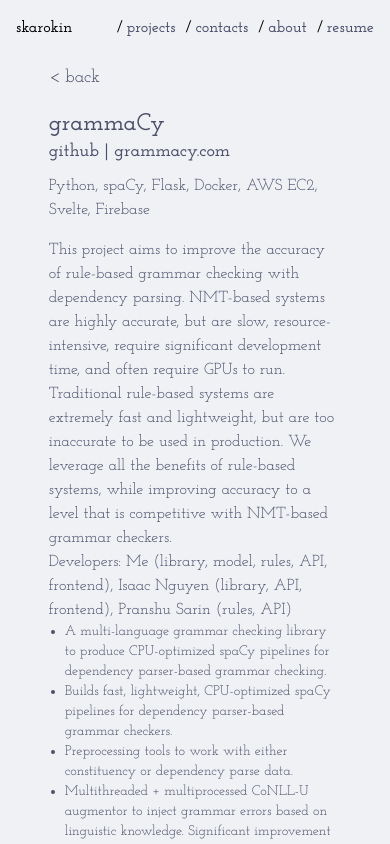
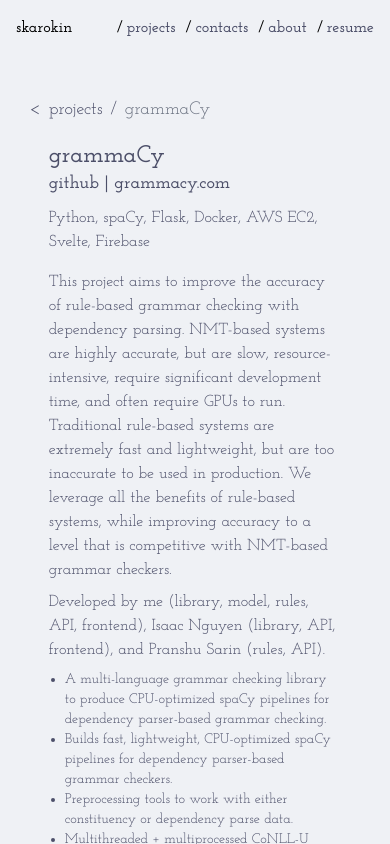
Before and after one commit to skarokin/portfolio-svelte, a SvelteKit app: page /projects/grammaCy in a window 390 px wide. Shown: the top 844 px of the page. Built offline with nearby package versions, Linux system fonts and the light colour scheme; a web font is replaced by a local one.

Commit message:
improve mobile, change card, change project back button

```diff
--- a/src/routes/about/+page.svelte
+++ b/src/routes/about/+page.svelte
@@ -1,5 +1,5 @@
 <main
-    class="text-[var(--text-main)] flex flex-col justify-center min-h-screen pt-16 sm:pt-0 w-3/4 sm:w-1/2 mx-auto font-josefin-slab"
+    class="text-[var(--text-main)] flex flex-col justify-start min-h-screen pt-24 sm:pt-32 w-3/4 sm:w-1/2 mx-auto font-josefin-slab"
 >
     <h1 class="font-semibold text-2xl sm:text-4xl -mb-0.5">
         about me
@@ -40,4 +40,53 @@
         <li>
             <span class="font-semibold">Tools/Platforms:</span> Git, Jupyter, GCP, AWS, Docker
         </li>
+    </ul>
+    <h1 class="font-semibold text-2xl sm:text-4xl -mb-0.5">
+        about this site
+    </h1>
+    <hr class="border-[var(--text-main)] w-1/2 my-4" />
+    <ul class="text-sm sm:text-base list-disc pl-4 sm:pl-8 mb-4 sm:mb-8">
+        <li>
+            Built with SvelteKit and Tailwind CSS.
+        </li>
+        <li>
+            Hosted on Firebase Hosting.
+        </li>
+        <li>
+            (Almost) zero JavaScript.
+        </li>
+        <li>
+            Inspired by the Catppuccin Latte theme.
+        </li>
+        <li>
+            Source code available on
+            <a href="https://github.com/skarokin/portfolio-svelte" target="_blank">
+                GitHub.
+            </a>
+        </li>
 </main>
+
+<style>
+    a {
+        transition: all 0.2s ease;
+        display: inline-block;
+    }
+
+    a:hover {
+        text-decoration: underline;
+    }
+
+    a::after {
+        font-family: monospace;
+        content: "\2197";
+        margin-left: 0.25em;
+        transition: all 0.2s ease;
+        display: inline-block;
+        transform-origin: center;
+    }
+
+    a:hover::after {
+        transform: translate(2px, -2px) scale(1.2);
+        color: var(--peach);
+    }
+</style>
--- a/src/routes/projects/+page.svelte
+++ b/src/routes/projects/+page.svelte
@@ -3,14 +3,14 @@
 </script>
 
 <main
-    class="text-[var(--text-main)] flex flex-col justify-center min-h-screen pt-16 sm:pt-32 w-3/4 sm:w-1/2 mx-auto font-josefin-slab"
+    class="text-[var(--text-main)] flex flex-col justify-start min-h-screen pt-24 sm:pt-32 w-3/4 sm:w-1/2 mx-auto font-josefin-slab"
 >
     <Card
         title="grammaCy"
         githubLink="https://github.com/skarokin/grammacy"
         websiteLink="https://grammacy.com/"
         description="A multi-language grammar checking library built with spaCy to build dependency parser-based grammar checkers.
-        Our English model rivals transformer-based models in accuracy with significantly decreased latency, model size, computational
+        Our English model rivals transformer-based NMT models with significantly decreased latency, model size, computational
         cost, and development time."
     />
 
--- a/src/routes/projects/MYnote.md/+page.svelte
+++ b/src/routes/projects/MYnote.md/+page.svelte
@@ -1,11 +1,20 @@
 <main
-    class="text-[var(--text-main)] flex flex-col justify-center min-h-screen pt-16 sm:pt-32 w-3/4 sm:w-1/2 mx-auto font-josefin-slab"
+    class="text-[var(--text-main)] flex flex-col justify-start min-h-screen pt-24 sm:pt-32 w-3/4 sm:w-1/2 mx-auto font-josefin-slab"
 >
-    <div class="inline-block">
-        <a href="/projects" class="inline-block text-lg sm:text-xl mb-4">
-            back
-        </a>
-    </div>
+    <nav class="text-lg sm:text-xl mb-4 sm:mb-8">
+        <ul class="list-none flex">
+            <li>
+                <a
+                    href="/projects"
+                    class="inline-block text-lg sm:text-xl mb-0"
+                >
+                    projects
+                </a>
+            </li>
+            <li class="mx-2">/</li>
+            <li class="text-gray-500" aria-current="page">MYnote.md</li>
+        </ul>
+    </nav>
 
     <h1 class="font-semibold text-2xl sm:text-4xl -mb-0.5">MYnote.md</h1>
     <h3 class="font-semibold text-lg sm:text-2xl mb-2 sm:mb-4">
@@ -16,38 +25,38 @@
     <h5 class="text-base sm:text-xl mb-4 sm:mb-8">
         JavaScript, Node, HTML, CSS
     </h5>
-    <p>A markdown note-taking app with Electron. My first ever project!</p>
+    <p class="mb-2">A markdown note-taking app with Electron. My first ever project!</p>
     <ul class="text-sm sm:text-base list-disc pl-4 sm:pl-8 mb-4 sm:mb-8">
+        <li>Supports syntax highlighting and code blocks.</li>
         <li>
-            Supports syntax highlighting and code blocks.
-        </li>
-        <li>
-            Notes are stored locally as .md files through the fs module and rendered with markdown-it.
+            Notes are stored locally as .md files through the fs module and
+            rendered with markdown-it.
         </li>
     </ul>
 </main>
 
 <style>
-    div a,
+    li a,
     h3 a {
         transition: all 0.2s ease;
         display: inline-block;
     }
 
-    div a:hover,
+    li a:hover,
     h3 a:hover {
         text-decoration: underline;
     }
 
-    div a::before {
+    li a::before {
         content: "<";
-        margin-right: 0.25rem;
+        translate: -1.25rem;
         transition: all 0.2s ease;
+        position: absolute;
         display: inline-block;
         transform-origin: center;
     }
 
-    div a:hover::before {
+    li a:hover::before {
         transform: translateX(-10px) scale(1.2);
         color: var(--peach);
     }
--- a/src/routes/projects/grammaCy/+page.svelte
+++ b/src/routes/projects/grammaCy/+page.svelte
@@ -1,11 +1,20 @@
 <main
-    class="text-[var(--text-main)] flex flex-col justify-center min-h-screen pt-16 sm:pt-32 w-3/4 sm:w-1/2 mx-auto font-josefin-slab"
+    class="text-[var(--text-main)] flex flex-col justify-start min-h-screen pt-24 sm:pt-32 w-3/4 sm:w-1/2 mx-auto font-josefin-slab"
 >
-    <div class="inline-block">
-        <a href="/projects" class="inline-block text-lg sm:text-xl mb-4">
-            back
-        </a>
-    </div>
+    <nav class="text-lg sm:text-xl mb-4 sm:mb-8">
+        <ul class="list-none flex">
+            <li>
+                <a
+                    href="/projects"
+                    class="inline-block text-lg sm:text-xl mb-0"
+                >
+                    projects
+                </a>
+            </li>
+            <li class="mx-2">/</li>
+            <li class="text-gray-500" aria-current="page">grammaCy</li>
+        </ul>
+    </nav>
 
     <h1 class="font-semibold text-2xl sm:text-4xl -mb-0.5">grammaCy</h1>
     <h3 class="font-semibold text-lg sm:text-2xl mb-2 sm:mb-4">
@@ -18,7 +27,7 @@
     <h5 class="text-base sm:text-xl mb-4 sm:mb-8">
         Python, spaCy, Flask, Docker, AWS EC2, Svelte, Firebase
     </h5>
-    <p>
+    <p class="mb-2">
         This project aims to improve the accuracy of rule-based grammar checking
         with dependency parsing. NMT-based systems are highly accurate, but are
         slow, resource-intensive, require significant development time, and
@@ -27,22 +36,24 @@
         We leverage all the benefits of rule-based systems, while improving
         accuracy to a level that is competitive with NMT-based grammar checkers.
     </p>
-    <p>
-        Developers: Me (library, model, rules, API, frontend),
+    <p class="mb-2">
+        Developed by me (library, model, rules, API, frontend),
         <a href="https://github.com/akuwuh">Isaac Nguyen</a> (library, API,
-        frontend),
-        <a href="https://github.com/PranshuS27">Pranshu Sarin</a> (rules, API)
+        frontend), and
+        <a href="https://github.com/PranshuS27">Pranshu Sarin</a> (rules, API).
     </p>
     <ul class="text-sm sm:text-base list-disc pl-4 sm:pl-8 mb-4 sm:mb-8">
         <li>
-            A multi-language grammar checking library to produce CPU-optimized spaCy pipelines for dependency parser-based grammar checking.
+            A multi-language grammar checking library to produce CPU-optimized
+            spaCy pipelines for dependency parser-based grammar checking.
         </li>
         <li>
             Builds fast, lightweight, CPU-optimized spaCy pipelines for
             dependency parser-based grammar checkers.
         </li>
         <li>
-            Preprocessing tools to work with either constituency or dependency parse data.
+            Preprocessing tools to work with either constituency or dependency
+            parse data.
         </li>
         <li>
             Multithreaded + multiprocessed CoNLL-U augmentor to inject grammar
@@ -77,28 +88,29 @@
 </main>
 
 <style>
-    div a,
+    li a,
     h3 a,
     p a {
         transition: all 0.2s ease;
         display: inline-block;
     }
 
-    div a:hover,
+    li a:hover,
     h3 a:hover,
     p a:hover {
         text-decoration: underline;
     }
 
-    div a::before {
+    li a::before {
         content: "<";
-        margin-right: 0.25rem;
+        translate: -1.25rem;
         transition: all 0.2s ease;
+        position: absolute;
         display: inline-block;
         transform-origin: center;
     }
 
-    div a:hover::before {
+    li a:hover::before {
         transform: translateX(-10px) scale(1.2);
         color: var(--peach);
     }
--- a/src/routes/projects/pycaptcha/+page.svelte
+++ b/src/routes/projects/pycaptcha/+page.svelte
@@ -1,11 +1,20 @@
 <main
-    class="text-[var(--text-main)] flex flex-col justify-center min-h-screen pt-16 sm:pt-32 w-3/4 sm:w-1/2 mx-auto font-josefin-slab"
+    class="text-[var(--text-main)] flex flex-col justify-start min-h-screen pt-24 sm:pt-32 w-3/4 sm:w-1/2 mx-auto font-josefin-slab"
 >
-    <div class="inline-block">
-        <a href="/projects" class="inline-block text-lg sm:text-xl mb-4">
-            back
-        </a>
-    </div>
+    <nav class="text-lg sm:text-xl mb-4 sm:mb-8">
+        <ul class="list-none flex">
+            <li>
+                <a
+                    href="/projects"
+                    class="inline-block text-lg sm:text-xl mb-0"
+                >
+                    projects
+                </a>
+            </li>
+            <li class="mx-2">/</li>
+            <li class="text-gray-500" aria-current="page">pycaptcha</li>
+        </ul>
+    </nav>
 
     <h1 class="font-semibold text-2xl sm:text-4xl -mb-0.5">pycaptcha</h1>
     <h3 class="font-semibold text-lg sm:text-2xl mb-2 sm:mb-4">
@@ -16,8 +25,8 @@
     <h5 class="text-base sm:text-xl mb-4 sm:mb-8">
         Python, NumPy, Pandas, Matplotlib, OpenCV, YOLOv4
     </h5>
-    <p>
-        A CAPTCHA system to generate tests using YOLOv4 object detection on
+    <p class="mb-2">
+        A CAPTCHA system that generates tests with YOLOv4 object detection on
         Google Street View images.
     </p>
     <ul class="text-sm sm:text-base list-disc pl-4 sm:pl-8 mb-4 sm:mb-8">
@@ -37,26 +46,27 @@
 </main>
 
 <style>
-    div a,
+    li a,
     h3 a {
         transition: all 0.2s ease;
         display: inline-block;
     }
 
-    div a:hover,
+    li a:hover,
     h3 a:hover {
         text-decoration: underline;
     }
 
-    div a::before {
+    li a::before {
         content: "<";
-        margin-right: 0.25rem;
+        translate: -1.25rem;
         transition: all 0.2s ease;
+        position: absolute;
         display: inline-block;
         transform-origin: center;
     }
 
-    div a:hover::before {
+    li a:hover::before {
         transform: translateX(-10px) scale(1.2);
         color: var(--peach);
     }
--- a/src/routes/projects/reftype/+page.svelte
+++ b/src/routes/projects/reftype/+page.svelte
@@ -1,11 +1,20 @@
 <main
-    class="text-[var(--text-main)] flex flex-col justify-center min-h-screen pt-16 sm:pt-32 w-3/4 sm:w-1/2 mx-auto font-josefin-slab"
+    class="text-[var(--text-main)] flex flex-col justify-start min-h-screen pt-24 sm:pt-32 w-3/4 sm:w-1/2 mx-auto font-josefin-slab"
 >
-    <div class="inline-block">
-        <a href="/projects" class="inline-block text-lg sm:text-xl mb-4">
-            back
-        </a>
-    </div>
+    <nav class="text-lg sm:text-xl mb-4 sm:mb-8">
+        <ul class="list-none flex">
+            <li>
+                <a
+                    href="/projects"
+                    class="inline-block text-lg sm:text-xl mb-0"
+                >
+                    projects
+                </a>
+            </li>
+            <li class="mx-2">/</li>
+            <li class="text-gray-500" aria-current="page">ref:type</li>
+        </ul>
+    </nav>
 
     <h1 class="font-semibold text-2xl sm:text-4xl -mb-0.5">ref:type</h1>
     <h3 class="font-semibold text-lg sm:text-2xl mb-2 sm:mb-4">
@@ -20,7 +29,7 @@
     <h5 class="text-base sm:text-xl mb-4 sm:mb-8">
         Node, Express, React, Tailwind, Google Cloud Platform
     </h5>
-    <p>
+    <p class="mb-2">
         A full-stack competitive typing game. Users compete for the top 10
         leaderboard positions.
     </p>
@@ -43,26 +52,27 @@
 </main>
 
 <style>
-    div a,
+    li a,
     h3 a {
         transition: all 0.2s ease;
         display: inline-block;
     }
 
-    div a:hover,
+    li a:hover,
     h3 a:hover {
         text-decoration: underline;
     }
 
-    div a::before {
+    li a::before {
         content: "<";
-        margin-right: 0.25rem;
+        translate: -1.25rem;
         transition: all 0.2s ease;
+        position: absolute;
         display: inline-block;
         transform-origin: center;
     }
 
-    div a:hover::before {
+    li a:hover::before {
         transform: translateX(-10px) scale(1.2);
         color: var(--peach);
     }
```
Also changed, not shown: src/components/Card.svelte (+15 -2 lines), src/routes/+page.svelte (+4 -3 lines), src/routes/contacts/+page.svelte (+7 -4 lines), src/routes/resume/+page.svelte (+23 -22 lines), 1 other file (tests, documents, lock files or other folders).
